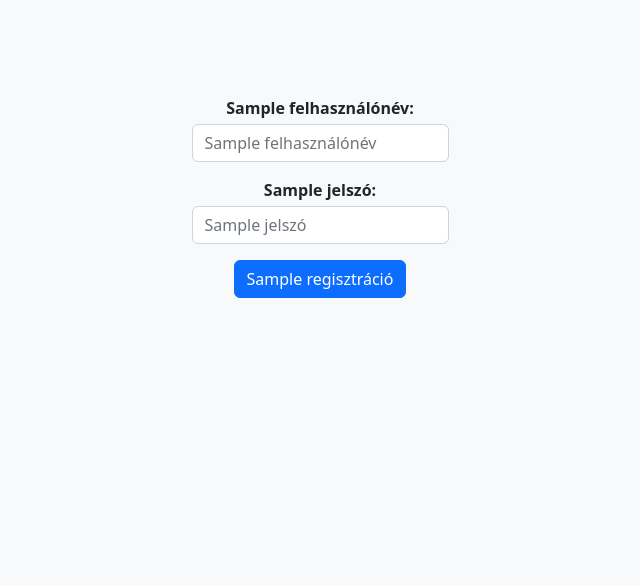
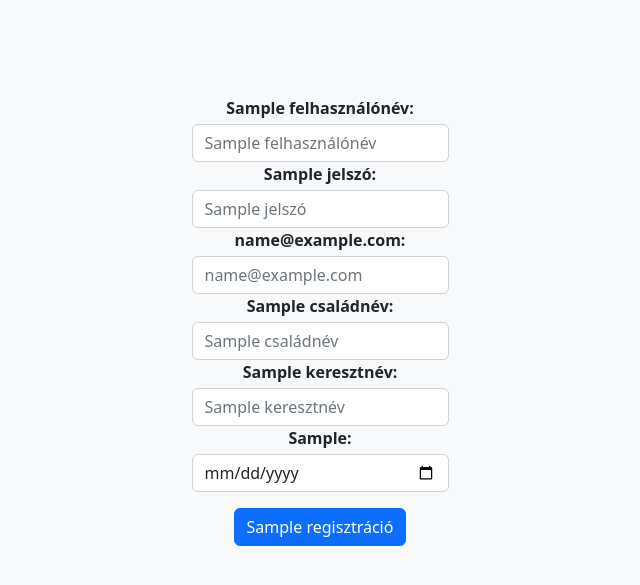
Before and after one commit to xKeiro/Evangelion, a Python web app: template templates/authentication/register.jinja2 in a window 1280 px wide. Shown: the part 56-641 px from the top of the page, without its empty margins (320-960 px from the left). Run offline with Jinja, Linux system fonts and the light colour scheme; the template is opened without the code that fills it: most values are stand-ins (such as "Sample title", 1, 10 or a date in 2020).

Commit message:
Added extra fields for registration

```diff
--- a/server.py
+++ b/server.py
@@ -31,7 +31,7 @@ def index():
 @app.route('/register', methods=["GET", "POST"])
 def register():
     if request.method == "POST":
-        expected_fields = ["username", "password"]
+        expected_fields = ["username", "password", "email", "last_name", "first_name", "birthday"]
         fields = request.form.to_dict();
         fields = {key: fields[key] for key in fields if key in expected_fields}
         fields["password"] = util.hash_password(fields["password"])
--- a/templates/authentication/login.jinja2
+++ b/templates/authentication/login.jinja2
@@ -10,11 +10,11 @@
 			<form action="{{ url_for("login") }}" method="POST">
 				<div class="form-group mt-5">
 					<label class="form-label fw-bold mb-1" for="username">{{ text["Felhasználónév"] }}:</label>
-					<input type="username" name="username" class="form-control" placeholder="{{ text["Felhasználónév"] }}" required>
+					<input type="text" name="username" class="form-control" placeholder="{{ text["Felhasználónév"] }}" required>
 
 				</div>
 				<div class="form-group form-outline mt-3">
-					<label class="color-primary fw-bold mb-1" for="username">{{ text["Jelszó"] }}: </label>
+					<label class="color-primary fw-bold mb-1" for="password">{{ text["Jelszó"] }}: </label>
 					<input type="password" name="password" class="form-control" placeholder="{{ text["Jelszó"] }}" required>
 				</div>
 				<div><input type="submit" value="{{ text["Bejelentkezés"] }}" class="btn btn-primary mt-3"></div>
--- a/templates/authentication/register.jinja2
+++ b/templates/authentication/register.jinja2
@@ -10,12 +10,22 @@
 			<form action="{{ url_for("register") }}" method="POST">
 				<div class="form-group mt-5">
 					<label class="form-label fw-bold mb-1" for="username">{{ text["Felhasználónév"] }}:</label>
-					<input type="username" name="username" class="form-control" placeholder="{{ text["Felhasználónév"] }}" required>
+					<input type="text" name="username" class="form-control" placeholder="{{ text["Felhasználónév"] }}" required>
 
-				</div>
-				<div class="form-group form-outline mt-3">
-					<label class="color-primary fw-bold mb-1" for="username">{{ text["Jelszó"] }}: </label>
+					<label class="color-primary fw-bold mb-1" for="password">{{ text["Jelszó"] }}: </label>
 					<input type="password" name="password" class="form-control" placeholder="{{ text["Jelszó"] }}" required>
+
+					<label class="color-primary fw-bold mb-1" for="email">{{ text["E-mail"] }}: </label>
+					<input type="email" name="email" class="form-control" placeholder="{{ text["E-mail"] }}" required>
+
+					<label class="color-primary fw-bold mb-1" for="last_name">{{ text["Családnév"] }}: </label>
+					<input type="text" name="last_name" class="form-control" placeholder="{{ text["Családnév"] }}" required>
+
+					<label class="color-primary fw-bold mb-1" for="first_name">{{ text["Keresztnév"] }}: </label>
+					<input type="text" name="first_name" class="form-control" placeholder="{{ text["Keresztnév"] }}" required>
+
+					<label class="color-primary fw-bold mb-1" for="birthday">{{ text["Születési idő"] }}: </label>
+					<input type="date" name="birthday" class="form-control" required>
 				</div>
 				<div><input type="submit" value="{{ text["Regisztráció"] }}" class="btn btn-primary mt-3"></div>
 			</form>
```
Also changed, not shown: data/db_schema.sql (+22 -10 lines).
